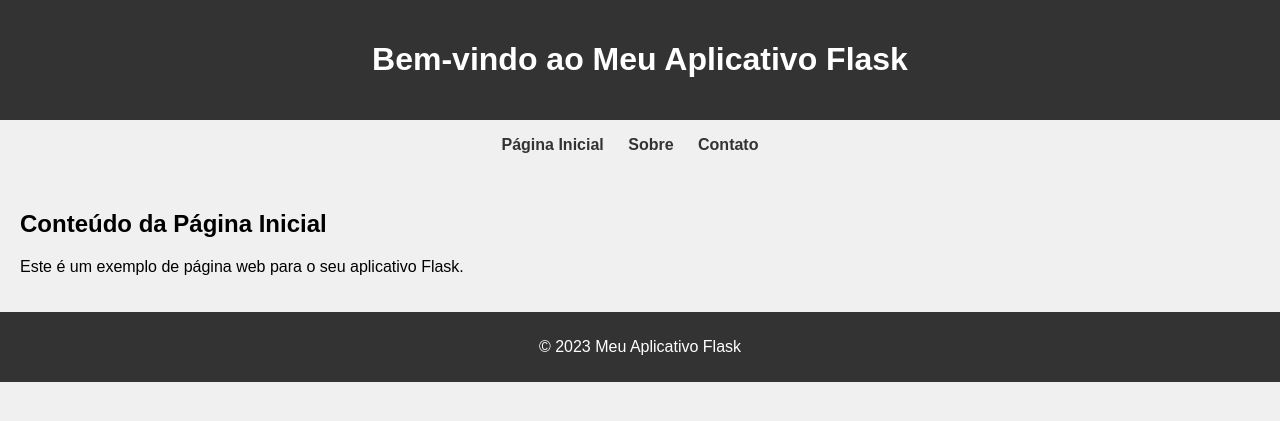
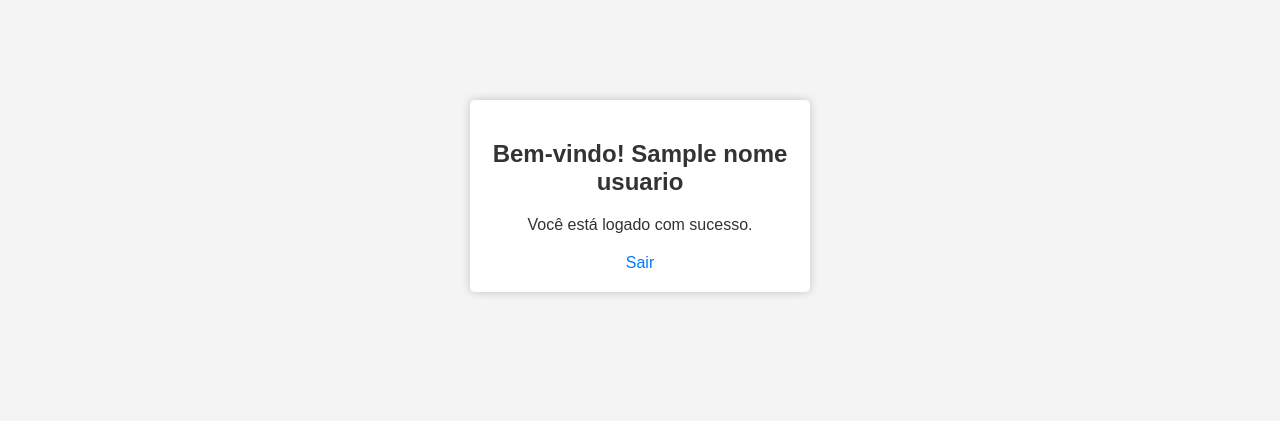
Before and after one commit to eveertonrs/ConsultaProcessosOAB, a Flask app: template templates/index.html in a window 1280 px wide. Shown: the top 421 px of the page. Run offline with Flask 3, Linux system fonts and the light colour scheme; the template is opened without the code that fills it: most values are stand-ins (such as "Sample title", 1, 10 or a date in 2020).

Commit message:
Adicionado nova tela de login e arrumado as rotas para as paginas, criado usuarios para teste

```diff
--- a/app.py
+++ b/app.py
@@ -1,35 +1,29 @@
-from flask import Flask, render_template, request, redirect
+from flask import Flask, render_template, request, redirect, flash
+import json
 
 app = Flask(__name__)
+app.config['SECRET_KEY'] = "palavra-secreta123"
 
-# Dicionário para armazenar os usuários (apenas para fins de teste)
-users = {'teste': 'teste'}
+@app.route("/")
+def home():
+    return render_template('/login.html')
 
-@app.route('/')
-def root():
-    return redirect('/login')
+@app.route("/login", methods=['POST'])
+def login():
+    usuario = request.form.get("username")
+    senha = request.form.get("password")
+    with open('data/usuarios.json') as usuarios:
+        lista = json.load(usuarios)
+        for c in lista:
+            if usuario == c['username'] and senha == c['password']:
+                return render_template("/index.html", nomeUsuario=c['username'])
+        flash('Usuário Inválido')
+    return redirect("/")
 
-@app.route('/login', methods=['GET', 'POST'])
-def login():
-    if request.method == 'POST':
-        username = request.form['username']
-        password = request.form['password']
+@app.route("/logout")
+def logout():
+    return redirect("/")
 
-        # Verifique se o usuário e a senha correspondem aos registros de teste
-        if username in users and users[username] == password:
-            # Se a autenticação for bem-sucedida, redirecione o usuário para a página inicial
-            return redirect('/home')
-        else:
-            # Se a autenticação falhar, exiba uma mensagem de erro
-            error_message = "Usuário ou senha incorretos. Tente novamente."
-            return render_template('login.html', error=error_message)
-
-    # Se for um pedido GET, apenas renderize a página de login
-    return render_template('login.html')
-
-@app.route('/home')
-def home():
-    return render_template('index.html')
 
 if __name__ == '__main__':
     app.run(debug=True)
--- a/static/index.css
+++ b/static/index.css
@@ -1,55 +1,37 @@
-/* Defina estilos para o corpo da página */
-
 body {
     font-family: Arial, sans-serif;
-    background-color: #f0f0f0;
+    background-color: #f4f4f4;
     margin: 0;
     padding: 0;
 }
 
-
-/* Defina estilos para o cabeçalho */
-
-header {
-    background-color: #333;
-    color: white;
+.welcome-container {
+    width: 300px;
+    margin: 0 auto;
+    padding: 20px;
+    background-color: #fff;
+    box-shadow: 0px 0px 10px rgba(0, 0, 0, 0.2);
+    border-radius: 5px;
     text-align: center;
-    padding: 20px;
+    margin-top: 100px;
 }
 
-
-/* Estilos para a navegação */
-
-nav ul {
-    list-style: none;
-    padding: 0;
-    text-align: center;
+h2 {
+    margin-bottom: 20px;
+    color: #333;
 }
 
-nav ul li {
-    display: inline;
-    margin-right: 20px;
+p {
+    color: #333;
 }
 
-nav a {
+a {
+    display: block;
+    margin-top: 20px;
+    color: #007bff;
     text-decoration: none;
-    color: #333;
-    font-weight: bold;
 }
 
-
-/* Estilos para o conteúdo principal */
-
-main {
-    padding: 20px;
+a:hover {
+    text-decoration: underline;
 }
-
-
-/* Estilos para o rodapé */
-
-footer {
-    background-color: #333;
-    color: white;
-    text-align: center;
-    padding: 10px;
-}
--- a/templates/index.html
+++ b/templates/index.html
@@ -3,28 +3,14 @@
 <head>
     <meta charset="UTF-8">
     <meta name="viewport" content="width=device-width, initial-scale=1.0">
-    <title>Meu Aplicativo Flask</title>
+    <title>Tela Inicial</title>
     <link rel="stylesheet" href="{{ url_for('static', filename='index.css') }}">
-
 </head>
-
 <body>
-    <header>
-        <h1>Bem-vindo ao Meu Aplicativo Flask</h1>
-    </header>
-    <nav>
-        <ul>
-            <li><a href="/">Página Inicial</a></li>
-            <li><a href="/sobre">Sobre</a></li>
-            <li><a href="/contato">Contato</a></li>
-        </ul>
-    </nav>
-    <main>
-        <h2>Conteúdo da Página Inicial</h2>
-        <p>Este é um exemplo de página web para o seu aplicativo Flask.</p>
-    </main>
-    <footer>
-        <p>&copy; 2023 Meu Aplicativo Flask</p>
-    </footer>
+    <div class="welcome-container">
+        <h2>Bem-vindo! {{ nomeUsuario }}</h2>
+        <p>Você está logado com sucesso.</p>
+        <a href="/logout">Sair</a>
+    </div>
 </body>
 </html>
```
Also changed, not shown: data/usuarios.json (added, +9 -0 lines), static/login.css (+20 -15 lines), templates/login.html (+7 -5 lines).
